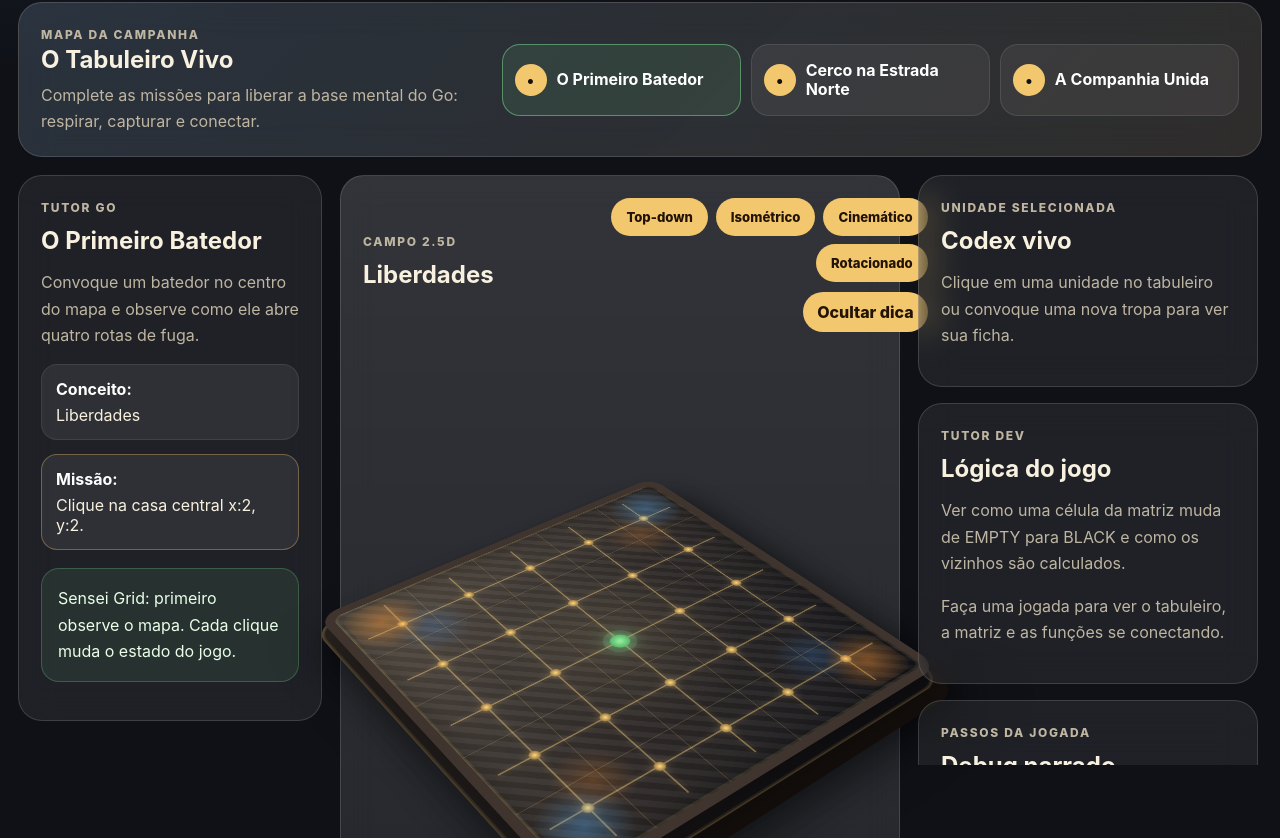
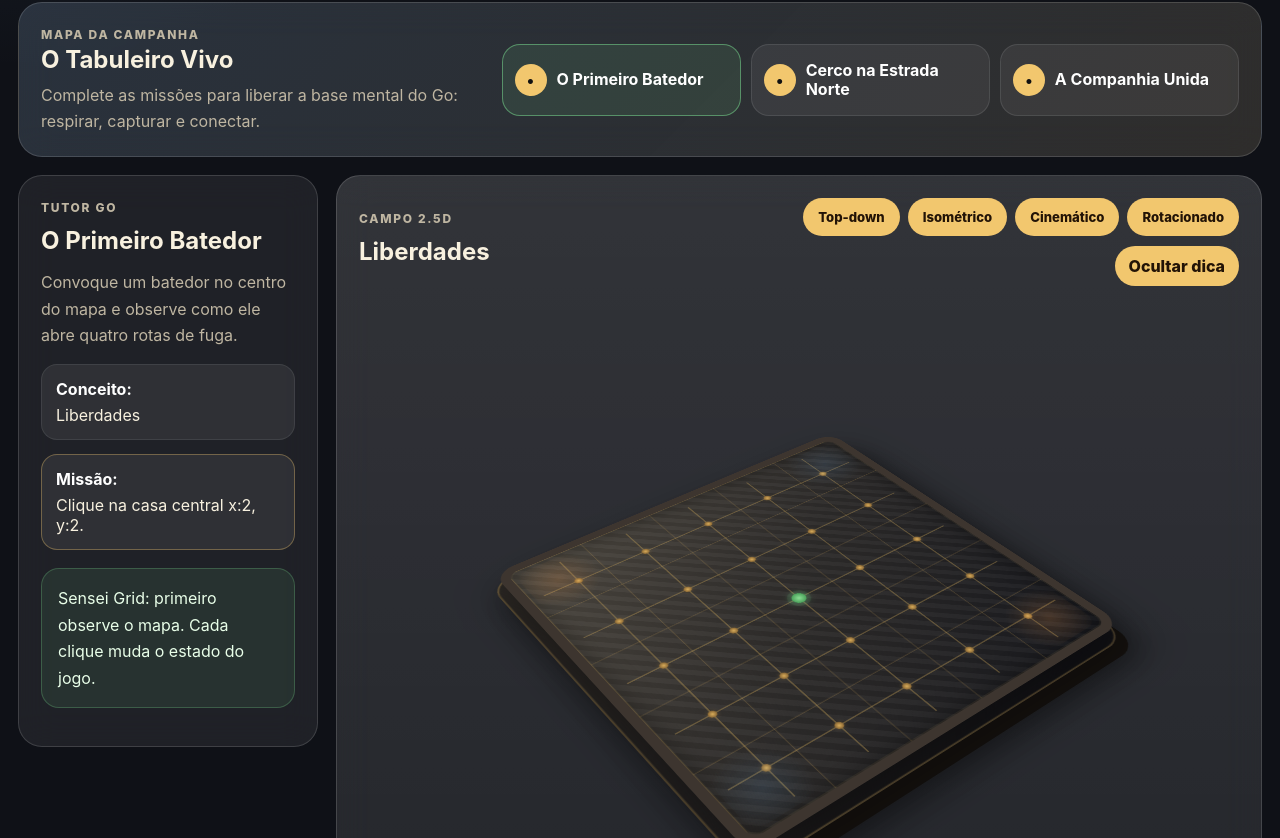
Before and after one commit to Tehkne-Solutions/go-quest, a React (Vite) app: page / in a window 1280 px wide. Shown: the part 442-1280 px from the top of the page. Built offline with nearby package versions, Linux system fonts and the light colour scheme.

Commit message:
fix: clean sprite visuals and improve tactical board layout

```diff
--- a/src/components/board/UnitSprite.tsx
+++ b/src/components/board/UnitSprite.tsx
@@ -42,8 +42,8 @@ export function UnitSprite({
       data-role={roleLabel[role]}
     >
       <span className="unit-ground-shadow" />
-      <span className="unit-team-ring" />
-      {formation && <span className="unit-formation-banner" />}
+      <span className="unit-base-disc" />
+      {formation && <span className="unit-formation-badge" />}
       <img className="unit-sprite-img" src={roleAsset[role]} alt="" draggable={false} />
     </span>
   );
--- a/src/styles/fantasy-board.css
+++ b/src/styles/fantasy-board.css
@@ -1,70 +1,64 @@
+/* Sprint 4.3 — darker tactical board, less glow, more readable units. */
 .board-card--cinematic .board-grid,
 .board-stage .board-grid {
-  border-color: #3f342e !important;
+  border-color: #3d352f !important;
   background:
-    linear-gradient(90deg, rgba(255, 216, 128, 0.18) 1px, transparent 1px),
-    linear-gradient(rgba(255, 216, 128, 0.18) 1px, transparent 1px),
-    radial-gradient(circle at 18% 18%, rgba(68, 154, 255, 0.2), transparent 8%),
-    radial-gradient(circle at 82% 18%, rgba(255, 145, 51, 0.22), transparent 8%),
-    radial-gradient(circle at 18% 82%, rgba(255, 145, 51, 0.22), transparent 8%),
-    radial-gradient(circle at 82% 82%, rgba(68, 154, 255, 0.2), transparent 8%),
-    repeating-linear-gradient(45deg, rgba(255, 255, 255, 0.045) 0 8px, rgba(0, 0, 0, 0.045) 8px 16px),
-    linear-gradient(135deg, #5a5147, #302b29 52%, #17171c) !important;
-  background-size: 20% 20%, 20% 20%, 100% 100%, 100% 100%, 100% 100%, 100% 100%, 100% 100%, 100% 100% !important;
+    linear-gradient(90deg, rgba(212, 169, 90, 0.25) 1px, transparent 1px),
+    linear-gradient(rgba(212, 169, 90, 0.25) 1px, transparent 1px),
+    repeating-linear-gradient(45deg, rgba(255, 255, 255, 0.032) 0 8px, rgba(0, 0, 0, 0.035) 8px 16px),
+    linear-gradient(135deg, #4e4941, #2c2a29 52%, #18191e) !important;
+  background-size: 20% 20%, 20% 20%, 100% 100%, 100% 100% !important;
   box-shadow:
-    inset 0 0 44px rgba(0, 0, 0, 0.36),
-    inset 0 0 0 3px rgba(255, 218, 133, 0.12),
-    0 38px 80px rgba(0, 0, 0, 0.48) !important;
+    inset 0 0 32px rgba(0, 0, 0, 0.38),
+    inset 0 0 0 2px rgba(224, 188, 112, 0.08),
+    0 30px 64px rgba(0, 0, 0, 0.44) !important;
 }
 
 .board-stage .board-grid::before {
-  background: linear-gradient(135deg, #29231f, #111015) !important;
+  background: linear-gradient(135deg, #2b2723, #111116) !important;
   box-shadow:
-    inset 0 0 0 2px rgba(255, 211, 130, 0.12),
-    0 22px 0 #17110d,
-    0 34px 50px rgba(0, 0, 0, 0.45);
+    inset 0 0 0 1px rgba(255, 211, 130, 0.08),
+    0 18px 0 #15110e,
+    0 26px 42px rgba(0, 0, 0, 0.38);
 }
 
 .board-stage .board-grid::after {
   background:
-    radial-gradient(circle at 8% 8%, rgba(255, 151, 51, 0.42), transparent 8%),
-    radial-gradient(circle at 92% 8%, rgba(84, 176, 255, 0.34), transparent 8%),
-    radial-gradient(circle at 8% 92%, rgba(84, 176, 255, 0.34), transparent 8%),
-    radial-gradient(circle at 92% 92%, rgba(255, 151, 51, 0.42), transparent 8%),
-    radial-gradient(circle at 50% 50%, rgba(255, 230, 160, 0.1), transparent 42%) !important;
+    radial-gradient(circle at 8% 8%, rgba(255, 158, 74, 0.18), transparent 8%),
+    radial-gradient(circle at 92% 8%, rgba(98, 155, 210, 0.14), transparent 8%),
+    radial-gradient(circle at 8% 92%, rgba(98, 155, 210, 0.14), transparent 8%),
+    radial-gradient(circle at 92% 92%, rgba(255, 158, 74, 0.18), transparent 8%) !important;
 }
 
 .board-cell::before,
 .board-cell::after {
-  background: rgba(255, 215, 128, 0.42) !important;
-  box-shadow: 0 0 6px rgba(255, 210, 120, 0.2);
+  background: rgba(213, 173, 91, 0.32) !important;
+  box-shadow: none !important;
 }
 
 .intersection {
-  width: 13px !important;
-  height: 13px !important;
-  background: radial-gradient(circle, #ffd982, #6c4c24) !important;
-  box-shadow: 0 0 12px rgba(255, 217, 130, 0.34);
+  width: 10px !important;
+  height: 10px !important;
+  background: radial-gradient(circle, #d9ad5b, #664823) !important;
+  box-shadow: 0 0 5px rgba(219, 172, 86, 0.26) !important;
 }
 
 .board-cell--target .intersection {
-  width: 24px !important;
-  height: 24px !important;
-  background: radial-gradient(circle, #8ff3a0, #26944a) !important;
-  box-shadow: 0 0 0 8px rgba(119, 214, 141, 0.16), 0 0 24px rgba(119, 214, 141, 0.9) !important;
+  width: 18px !important;
+  height: 18px !important;
+  background: radial-gradient(circle, #8ade93, #2e8541) !important;
+  box-shadow: 0 0 0 5px rgba(119, 214, 141, 0.1), 0 0 12px rgba(119, 214, 141, 0.5) !important;
 }
 
 .board-cell--selected .intersection {
-  background: radial-gradient(circle, #ffffff, #ffd982) !important;
-  box-shadow: 0 0 28px rgba(255, 238, 184, 0.9) !important;
+  background: radial-gradient(circle, #f5df9c, #c28f36) !important;
+  box-shadow: 0 0 14px rgba(255, 223, 156, 0.5) !important;
 }
 
 .board-cell--formation .camp-marker {
-  width: 60%;
-  height: 26%;
-  border-radius: 12px;
-  background:
-    radial-gradient(circle at 50% 40%, rgba(255, 190, 90, 0.9), transparent 22%),
-    linear-gradient(90deg, rgba(86, 55, 31, 0.7), rgba(38, 26, 20, 0.7));
-  box-shadow: 0 0 20px rgba(255, 172, 84, 0.42);
+  width: 42%;
+  height: 16%;
+  border-radius: 10px;
+  background: linear-gradient(90deg, rgba(82, 57, 34, 0.48), rgba(35, 24, 18, 0.48));
+  box-shadow: none !important;
 }
--- a/src/styles/game-ui.css
+++ b/src/styles/game-ui.css
@@ -1,12 +1,11 @@
 .app-shell--game {
-  width: min(1680px, 100%);
-  max-width: 1680px;
+  width: min(1600px, 100%);
+  max-width: 1600px;
   padding: 18px;
+  overflow-x: hidden;
 }
 
-.game-hero {
-  min-height: 168px;
-}
+.game-hero { min-height: 150px; }
 
 .game-menu {
   position: static !important;
@@ -16,11 +15,11 @@
   gap: 10px;
   margin: 14px 0 18px;
   padding: 10px;
-  border: 1px solid rgba(242, 199, 110, 0.22);
-  border-radius: 24px;
+  border: 1px solid rgba(242, 199, 110, 0.16);
+  border-radius: 22px;
   background: rgba(8, 8, 12, 0.78);
-  backdrop-filter: blur(18px);
-  box-shadow: 0 18px 40px rgba(0, 0, 0, 0.28);
+  backdrop-filter: blur(14px);
+  box-shadow: 0 14px 30px rgba(0, 0, 0, 0.22);
 }
 
 .game-menu button {
@@ -39,7 +38,7 @@
 
 .workspace--cinematic {
   display: grid;
-  grid-template-columns: minmax(290px, 330px) minmax(560px, 1fr) minmax(330px, 390px);
+  grid-template-columns: minmax(270px, 320px) minmax(520px, 1fr) minmax(310px, 370px);
   gap: 18px;
   align-items: start;
 }
@@ -51,7 +50,7 @@
 
 .tutor-go-panel,
 .tutor-stack--game {
-  max-height: calc(100vh - 210px);
+  max-height: calc(100vh - 190px);
   overflow-y: auto;
   scrollbar-width: thin;
 }
@@ -79,15 +78,8 @@
   background: rgba(0, 0, 0, 0.18);
 }
 
-.character-grid span {
-  color: var(--muted);
-  font-size: 0.82rem;
-}
-
-.character-grid strong {
-  color: #fff;
-  text-align: right;
-}
+.character-grid span { color: var(--muted); font-size: 0.82rem; }
+.character-grid strong { color: #fff; text-align: right; }
 
 .character-panel blockquote {
   margin: 16px 0 0;
@@ -98,12 +90,7 @@
   background: rgba(242, 199, 110, 0.08);
 }
 
-.codex-list {
-  display: grid;
-  gap: 10px;
-  margin-top: 14px;
-}
-
+.codex-list { display: grid; gap: 10px; margin-top: 14px; }
 .codex-list article {
   display: grid;
   gap: 4px;
@@ -112,41 +99,30 @@
   border-radius: 14px;
   background: rgba(255, 255, 255, 0.05);
 }
-
-.codex-list strong {
-  color: #fff;
-}
-
-.codex-list span {
-  color: var(--muted);
-  line-height: 1.45;
-}
+.codex-list strong { color: #fff; }
+.codex-list span { color: var(--muted); line-height: 1.45; }
 
 .board-header-actions {
   display: grid;
   gap: 10px;
   justify-items: end;
-  min-width: min(420px, 100%);
+  min-width: min(380px, 100%);
 }
 
-@media (max-width: 1220px) {
+@media (max-width: 1400px) {
   .workspace--cinematic {
-    grid-template-columns: 1fr;
+    grid-template-columns: minmax(260px, 300px) minmax(500px, 1fr);
   }
+  .tutor-stack--game { grid-column: 1 / -1; grid-template-columns: repeat(2, minmax(0, 1fr)); max-height: none; overflow: visible; }
+}
 
-  .tutor-go-panel,
-  .tutor-stack--game {
-    max-height: none;
-    overflow: visible;
-  }
+@media (max-width: 980px) {
+  .workspace--cinematic { grid-template-columns: 1fr; }
+  .tutor-go-panel { max-height: none; overflow: visible; }
+  .tutor-stack--game { grid-template-columns: 1fr; }
 }
 
 @media (max-width: 680px) {
-  .app-shell--game {
-    padding: 12px;
-  }
-
-  .game-menu {
-    border-radius: 20px;
-  }
+  .app-shell--game { padding: 12px; }
+  .game-menu { border-radius: 20px; }
 }
--- a/src/styles/unit-sprites.css
+++ b/src/styles/unit-sprites.css
@@ -1,14 +1,16 @@
+/* Sprint 4.3 — cleaned real PNG sprites. No fake glow, no CSS bodies. */
 .stone--sprite,
 .stone--unit {
   display: inline-grid !important;
   place-items: center !important;
-  width: clamp(72px, 10vw, 120px) !important;
-  height: clamp(96px, 13vw, 154px) !important;
+  width: clamp(54px, 7vw, 82px) !important;
+  height: clamp(74px, 9vw, 110px) !important;
   border: 0 !important;
   background: transparent !important;
   box-shadow: none !important;
   overflow: visible !important;
-  filter: drop-shadow(0 20px 18px rgba(0, 0, 0, 0.55));
+  filter: drop-shadow(0 10px 10px rgba(0, 0, 0, 0.42));
+  transform-origin: 50% 90%;
 }
 
 .unit-sprite-shell {
@@ -18,123 +20,124 @@
   width: 100%;
   height: 100%;
   overflow: visible;
-  transform-origin: 50% 90%;
+  transform-origin: 50% 92%;
 }
 
 .unit-sprite-img {
   position: relative;
-  z-index: 5;
+  z-index: 4;
+  width: auto;
   max-width: 100%;
-  max-height: 100%;
+  height: 100%;
   object-fit: contain;
   user-select: none;
   pointer-events: none;
-  animation: spriteEnter 360ms cubic-bezier(0.2, 0.9, 0.2, 1), spriteIdle 2.4s ease-in-out 420ms infinite;
+  filter: none !important;
+  animation: spriteEnter 260ms cubic-bezier(0.2, 0.9, 0.2, 1), spriteIdle 3s ease-in-out 420ms infinite;
 }
 
 .unit-ground-shadow {
   position: absolute;
   z-index: 0;
-  bottom: 10px;
-  width: 70%;
-  height: 18%;
+  bottom: 4px;
+  width: 62%;
+  height: 13%;
   border-radius: 50%;
-  background: rgba(0, 0, 0, 0.52);
-  filter: blur(4px);
+  background: rgba(0, 0, 0, 0.42);
+  filter: blur(3px);
+  transform: scaleX(1.1);
 }
 
-.unit-team-ring {
+.unit-base-disc {
   position: absolute;
   z-index: 1;
-  bottom: 8px;
-  width: 72%;
-  height: 22%;
+  bottom: 2px;
+  width: 58%;
+  height: 16%;
   border-radius: 50%;
-  border: 2px solid rgba(255, 216, 128, 0.85);
-  background: radial-gradient(circle, rgba(255, 216, 128, 0.15), transparent 68%);
+  border: 1px solid rgba(210, 173, 96, 0.42);
+  background: rgba(10, 8, 5, 0.25);
 }
 
-.unit-team-white .unit-team-ring {
-  border-color: rgba(160, 210, 255, 0.88);
-  background: radial-gradient(circle, rgba(160, 210, 255, 0.18), transparent 68%);
+.unit-team-white .unit-base-disc {
+  border-color: rgba(120, 170, 215, 0.38);
 }
 
-.unit-sprite-shell--selected .unit-team-ring,
-.board-cell--selected .unit-team-ring {
-  box-shadow: 0 0 22px rgba(255, 230, 150, 0.9);
+.unit-sprite-shell--selected .unit-base-disc,
+.board-cell--selected .unit-base-disc {
+  border-color: rgba(255, 220, 140, 0.95);
+  box-shadow: 0 0 0 3px rgba(255, 215, 120, 0.16);
 }
 
-.unit-sprite-shell--formation .unit-team-ring {
-  border-color: rgba(119, 214, 141, 0.95);
-  box-shadow: 0 0 18px rgba(119, 214, 141, 0.75);
+.unit-sprite-shell--formation .unit-base-disc {
+  border-color: rgba(123, 202, 118, 0.9);
+  box-shadow: 0 0 0 3px rgba(123, 202, 118, 0.12);
 }
 
-.unit-formation-banner {
+.unit-formation-badge {
   position: absolute;
   z-index: 2;
   right: 8%;
-  top: 14%;
-  width: 16px;
-  height: 38px;
-  border-radius: 3px;
-  background: linear-gradient(180deg, #1f62b0, #11274b);
-  border: 1px solid rgba(255, 216, 128, 0.8);
-  box-shadow: 0 0 12px rgba(67, 149, 255, 0.45);
+  bottom: 20%;
+  width: 10px;
+  height: 26px;
+  border-radius: 2px;
+  background: linear-gradient(180deg, #284f86, #122849);
+  border: 1px solid rgba(230, 190, 100, 0.72);
 }
 
-.unit-formation-banner::before {
+.unit-formation-badge::before {
   content: "";
   position: absolute;
-  left: 7px;
-  top: -18px;
-  width: 2px;
-  height: 56px;
-  background: #d6b46b;
+  left: 4px;
+  top: -12px;
+  width: 1px;
+  height: 38px;
+  background: #c7a565;
 }
 
+/* Characters stand upright while the board tilts. Reduced scale to avoid overlapping cells. */
 .board-stage--iso .stone--sprite,
 .board-stage--cinematic .stone--sprite,
 .board-stage--rotated .stone--sprite {
-  transform: translateZ(66px) rotateX(-56deg) rotateZ(38deg) scale(1.22);
+  transform: translateZ(48px) rotateX(-56deg) rotateZ(38deg) scale(0.98);
 }
 
 .board-stage--cinematic .stone--sprite {
-  transform: translateZ(74px) rotateX(-68deg) rotateZ(18deg) scale(1.3);
+  transform: translateZ(54px) rotateX(-68deg) rotateZ(18deg) scale(1.03);
 }
 
 .board-stage--rotated .stone--sprite {
-  transform: translateZ(66px) rotateX(-55deg) rotateZ(-42deg) scale(1.22);
+  transform: translateZ(48px) rotateX(-55deg) rotateZ(-42deg) scale(0.98);
 }
 
-.unit-role-scout .unit-sprite-img { filter: drop-shadow(0 0 12px rgba(106, 255, 138, 0.32)); }
-.unit-role-hunter .unit-sprite-img { filter: drop-shadow(0 0 12px rgba(255, 177, 93, 0.32)); }
-.unit-role-guard .unit-sprite-img { filter: drop-shadow(0 0 12px rgba(142, 192, 255, 0.36)); }
-.unit-role-link .unit-sprite-img { filter: drop-shadow(0 0 16px rgba(190, 126, 255, 0.5)); }
-.unit-role-builder .unit-sprite-img { filter: drop-shadow(0 0 12px rgba(255, 208, 115, 0.32)); }
-.unit-role-raider .unit-sprite-img { filter: drop-shadow(0 0 12px rgba(255, 92, 64, 0.38)); }
+/* No role glow. Only tiny tonal correction for readability. */
+.unit-role-guard .unit-sprite-img { filter: contrast(1.02) brightness(1.02) !important; }
+.unit-role-link .unit-sprite-img { filter: contrast(1.03) saturate(1.04) !important; }
+.unit-role-raider .unit-sprite-img { filter: contrast(1.04) saturate(1.04) !important; }
 
 @keyframes spriteEnter {
-  from { opacity: 0; transform: translateY(-22px) scale(0.68); }
+  from { opacity: 0; transform: translateY(-10px) scale(0.82); }
   to { opacity: 1; transform: translateY(0) scale(1); }
 }
 
 @keyframes spriteIdle {
   0%, 100% { transform: translateY(0); }
-  50% { transform: translateY(-4px); }
+  50% { transform: translateY(-2px); }
 }
 
 @media (max-width: 820px) {
   .board-stage--iso .stone--sprite,
   .board-stage--cinematic .stone--sprite,
   .board-stage--rotated .stone--sprite {
-    transform: translateZ(0) scale(1);
+    transform: translateZ(0) scale(0.92);
   }
 }
 
 @media (max-width: 680px) {
   .stone--sprite,
   .stone--unit {
-    width: clamp(50px, 16vw, 74px) !important;
-    height: clamp(72px, 23vw, 104px) !important;
+    width: clamp(42px, 13vw, 60px) !important;
+    height: clamp(58px, 18vw, 82px) !important;
   }
 }
```
Also changed, not shown: 1 other file (tests, documents, lock files or other folders).
